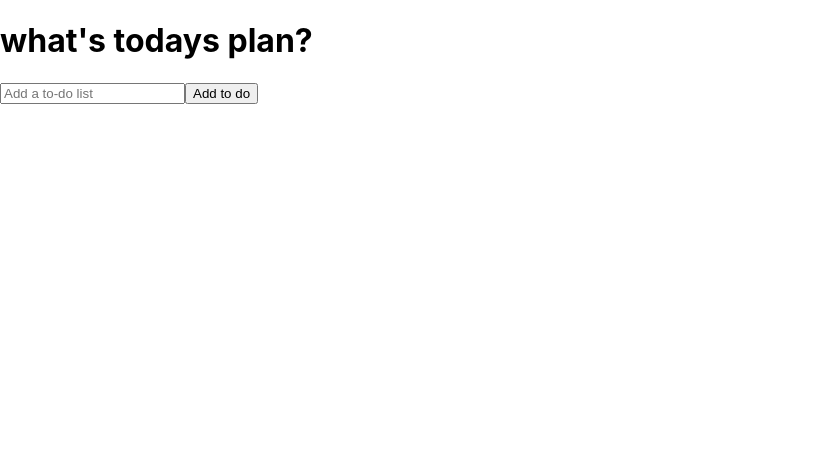
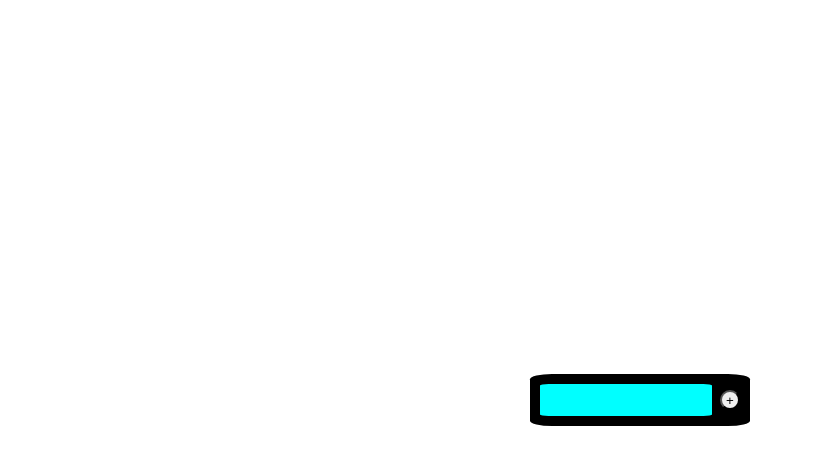
Before and after one commit to manzim/todolist, a React (Create React App) app in the folder todo-list-using-hooks/: page / in a window 1280 px wide. Shown: the top 464 px of the page, without its empty margins (0-813 px from the left). Built offline with nearby package versions, Linux system fonts and the light colour scheme.

Commit message:
new format, keeping plain & simple

```diff
--- a/todo-list-using-hooks/package.json
+++ b/todo-list-using-hooks/package.json
@@ -8,6 +8,7 @@
     "@testing-library/user-event": "^12.7.3",
     "react": "^17.0.1",
     "react-dom": "^17.0.1",
+    "react-icons": "^4.2.0",
     "react-scripts": "4.0.3",
     "web-vitals": "^1.1.0"
   },
--- a/todo-list-using-hooks/src/App.css
+++ b/todo-list-using-hooks/src/App.css
@@ -0,0 +1,41 @@
+.App {
+    text-align: center;
+}
+
+.App-header {
+    min-height: 100vh;
+    display: flex;
+    flex-direction: column;
+    align-items: center;
+    justify-content: center;
+    color: white;
+}
+
+.Wrapper {
+    background: #000;
+    padding: 10px;
+    border-radius: 10%;
+}
+
+.Input-wrapper {
+    display: flex;
+    justify-content: space-between;
+    width: 200px;
+    align-items: center;
+}
+
+.Input-wrapper input {
+    border-radius: 5%;
+    border: 0;
+    background-color: aqua;
+    width: 160px;
+    padding: 6px;
+    height: 20px;
+}
+
+.Input-wrapper button {
+    width: 20px;
+    height: 20px;
+    border-radius: 50%;
+    padding: 0;
+}
--- a/todo-list-using-hooks/src/App.js
+++ b/todo-list-using-hooks/src/App.js
@@ -1,11 +1,31 @@
-import React from 'react';
-import TodoForm from './components/TodoForm';
-import TodoList from './components/TodoList';
+import React, { useState } from 'react';
+
+import './App.css'
 
 function App() {
+
+  const [currentItem, setCurrentItem] = useState('');
+  const [itemList, updateItemList] = useState('');
+
   return (
     <div className="App">
-      <TodoList />
+      <header className="App-header">
+        <div className="Wrapper">
+          <div className="Input-wrapper">
+            <input
+              value={currentItem}
+              onChange={(e) => setCurrentItem(e.target.value)}
+            />
+            <button onClick={() => {
+              updateItemList([...itemList, { item: currentItem, key: Date.now() }]);
+              { setCurrentItem('') }
+            }
+            }>
+              +
+            </button>
+          </div>
+        </div>
+      </header>
     </div>
   );
 }
--- a/todo-list-using-hooks/src/components/TodoForm.js
+++ /dev/null
@@ -1,39 +0,0 @@
-import React, { useState } from 'react'
-
-function TodoForm(props) {
-
-    const [input, setInput] = useState('');
-
-    const handleChange = e => {
-        setInput(e.target.value);
-    };
-
-    const handleSubmit = e => {
-        e.preventDefault();
-
-        props.onSubmit({
-            id: Math.floor(Math.random() * 10000),
-            text: input
-        });
-        setInput('');
-    };
-
-    return (
-        <div>
-            <form className="to-do" onSubmit={handleSubmit}>
-                <input
-                    type="text"
-                    placeholder="Add a to-do list"
-                    value={input}
-                    name="text"
-                    className="todo-input"
-                    onChange={handleChange}
-                />
-                <button onClick={handleSubmit}> Add to do </button>
-
-            </form>
-        </div>
-    )
-}
-
-export default TodoForm
--- a/todo-list-using-hooks/src/components/TodoList.js
+++ /dev/null
@@ -1,27 +0,0 @@
-import React, { useState } from 'react'
-import TodoForm from './TodoForm.js'
-
-function TodoList() {
-
-    const [todos, setTodos] = useState([]);
-
-    const addTodo = todo => {
-        if (!todo.text || /^\s*$/.test(todo.text)) {
-            return;
-        }
-
-        const newTodos = [todo, ...todos];
-
-        setTodos(newTodos);
-        console.log(...todos);
-    };
-
-    return (
-        <div>
-            <h1>what's todays plan?</h1>
-            <TodoForm onSubmit={addTodo} />
-        </div>
-    )
-}
-
-export default TodoList
```
Also changed, not shown: todo-list-using-hooks/src/components/Todo.js (deleted), 1 other file (tests, documents, lock files or other folders).
